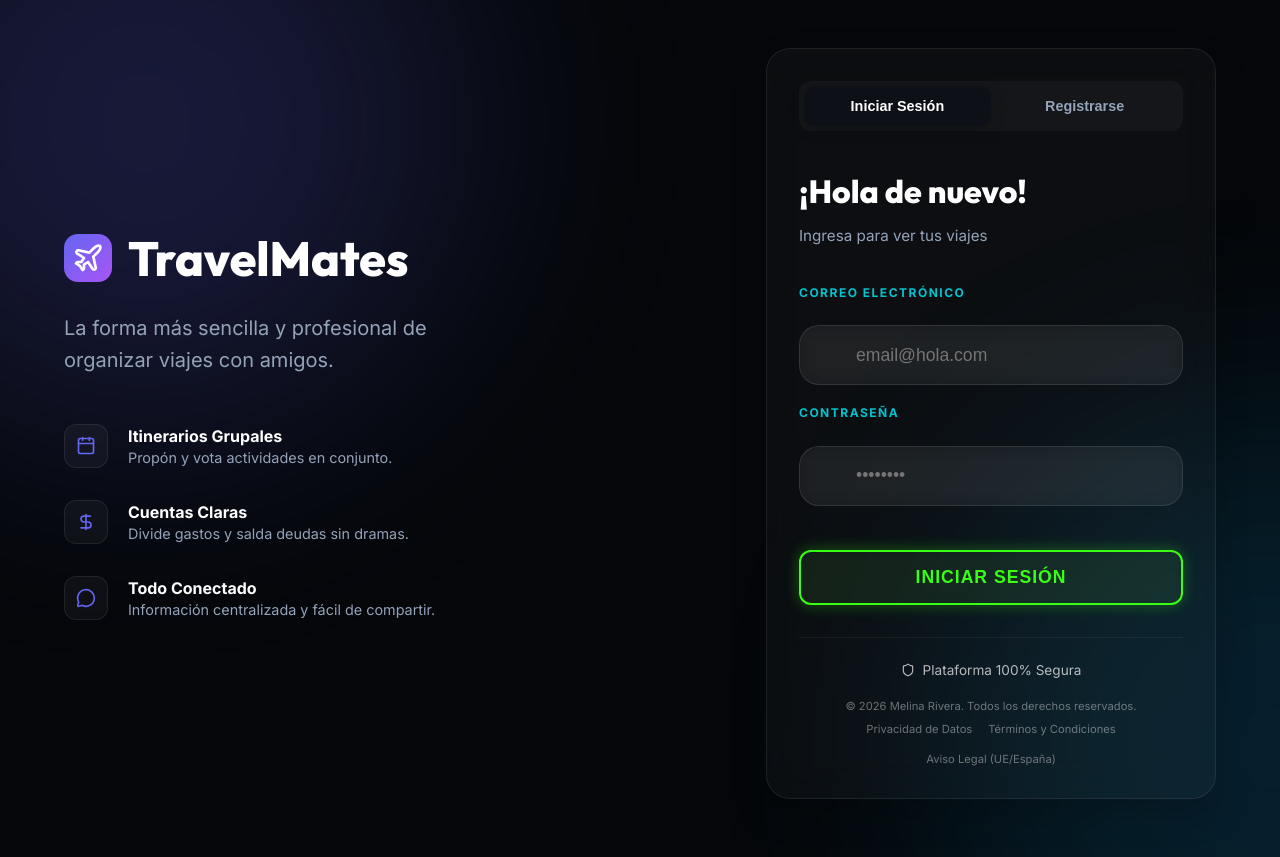
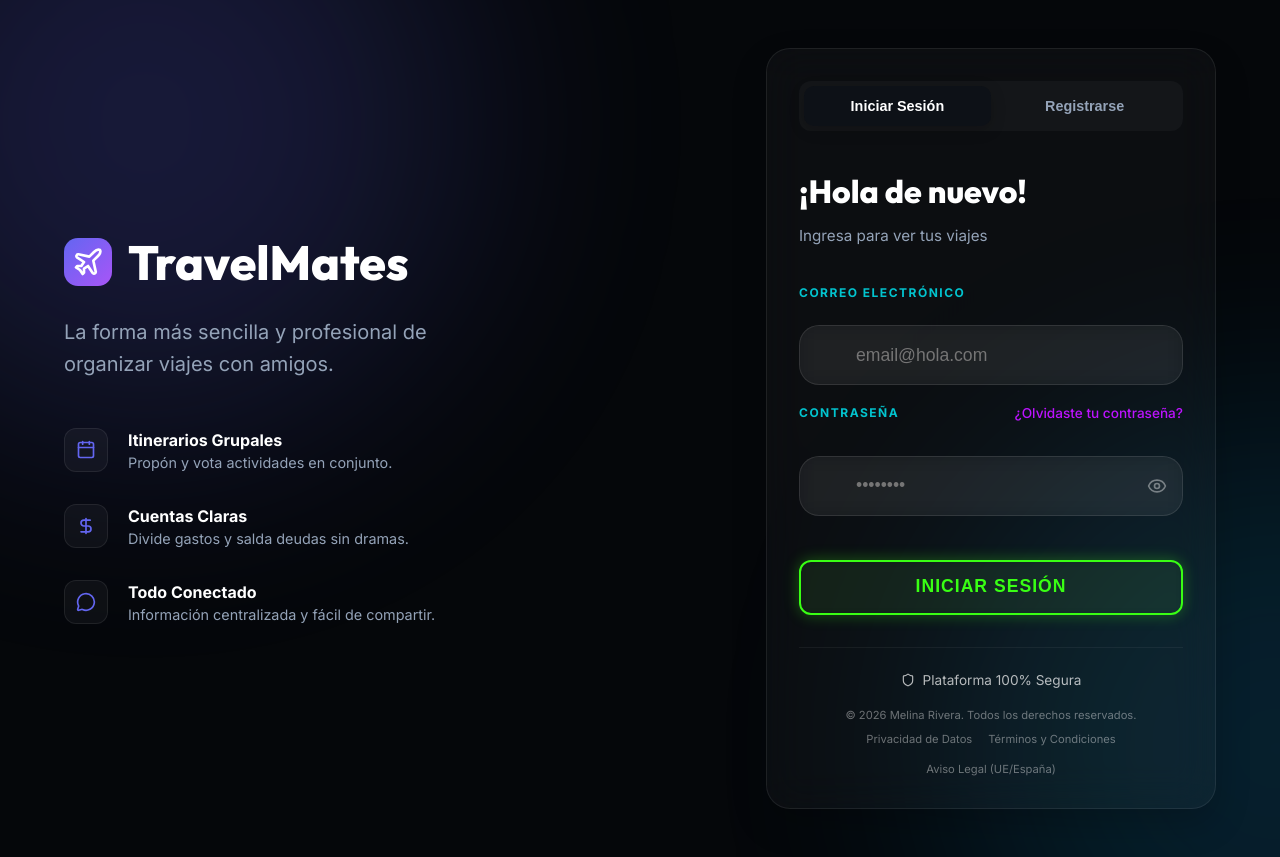
Before and after one commit to melinarivera/TravelMates-App, a React (Vite) app: page /auth in a window 1280 px wide. Built offline with nearby package versions, Linux system fonts and the light colour scheme.

Commit message:
feat: implement password reset flow and add password visibility toggle to AuthPage

```diff
--- a/src/pages/AuthPage.jsx
+++ b/src/pages/AuthPage.jsx
@@ -1,15 +1,16 @@
 import { useState } from 'react'
 import { Navigate, Link } from 'react-router-dom'
 import { useAuth } from '../context/AuthContext'
-import { Plane, Calendar, DollarSign, MessageCircle, Shield } from 'lucide-react'
+import { Plane, Calendar, DollarSign, MessageCircle, Shield, Eye, EyeOff } from 'lucide-react'
 import './AuthPage.css'
 
 export default function AuthPage() {
-  const { user, signIn, signUp } = useAuth()
-  const [mode, setMode] = useState('login')
+  const { user, signIn, signUp, resetPassword } = useAuth()
+  const [mode, setMode] = useState('login') // 'login', 'register', 'reset'
   const [email, setEmail] = useState('')
   const [password, setPassword] = useState('')
   const [name, setName] = useState('')
+  const [showPassword, setShowPassword] = useState(false)
   const [loading, setLoading] = useState(false)
   const [error, setError] = useState('')
 
@@ -25,6 +26,10 @@ export default function AuthPage() {
         if (error) throw error
         setMode('login')
         setError('¡Cuenta creada! Ya puedes entrar.')
+      } else if (mode === 'reset') {
+        const { error } = await resetPassword(email)
+        if (error) throw error
+        setError('¡Te hemos enviado un correo para restablecer tu contraseña! Revisa tu bandeja de entrada.')
       } else {
         const { error } = await signIn(email, password)
         if (error) throw error
@@ -81,7 +86,7 @@ export default function AuthPage() {
         {/* Lado Formulario */}
         <div className="auth-form-panel glass-card">
           <div className="auth-tabs">
-            <button className={`auth-tab ${mode === 'login' ? 'active' : ''}`} onClick={() => setMode('login')}>
+            <button className={`auth-tab ${mode === 'login' || mode === 'reset' ? 'active' : ''}`} onClick={() => setMode('login')}>
               Iniciar Sesión
             </button>
             <button className={`auth-tab ${mode === 'register' ? 'active' : ''}`} onClick={() => setMode('register')}>
@@ -91,10 +96,10 @@ export default function AuthPage() {
 
           <div className="auth-header">
             <h2 className="auth-form-title">
-              {mode === 'login' ? '¡Hola de nuevo!' : 'Crea tu cuenta'}
+              {mode === 'login' ? '¡Hola de nuevo!' : mode === 'register' ? 'Crea tu cuenta' : 'Recuperar contraseña'}
             </h2>
             <p className="auth-form-sub">
-              {mode === 'login' ? 'Ingresa para ver tus viajes' : 'Únete a miles de viajeros'}
+              {mode === 'login' ? 'Ingresa para ver tus viajes' : mode === 'register' ? 'Únete a miles de viajeros' : 'Te enviaremos un enlace de recuperación'}
             </p>
           </div>
 
@@ -117,14 +122,65 @@ export default function AuthPage() {
               <input type="email" className="form-input" placeholder="email@hola.com" value={email} onChange={e => setEmail(e.target.value)} required />
             </div>
 
-            <div className="form-group">
-              <label className="form-label">Contraseña</label>
-              <input type="password" className="form-input" placeholder="••••••••" value={password} onChange={e => setPassword(e.target.value)} required minLength={6} />
-            </div>
+            {mode !== 'reset' && (
+              <div className="form-group">
+                <div style={{ display: 'flex', justifyContent: 'space-between', marginBottom: '0.6rem' }}>
+                  <label className="form-label" style={{ marginBottom: 0 }}>Contraseña</label>
+                  {mode === 'login' && (
+                    <span
+                      style={{ fontSize: '0.85rem', color: '#bc13fe', cursor: 'pointer', fontWeight: 500 }}
+                      onClick={() => setMode('reset')}
+                    >
+                      ¿Olvidaste tu contraseña?
+                    </span>
+                  )}
+                </div>
+                <div style={{ position: 'relative' }}>
+                  <input
+                    type={showPassword ? "text" : "password"}
+                    className="form-input"
+                    placeholder="••••••••"
+                    value={password}
+                    onChange={e => setPassword(e.target.value)}
+                    required
+                    minLength={6}
+                    style={{ paddingRight: '45px' }}
+                  />
+                  <button
+                    type="button"
+                    onClick={() => setShowPassword(!showPassword)}
+                    style={{
+                      position: 'absolute',
+                      right: '12px',
+                      top: '50%',
+                      transform: 'translateY(-50%)',
+                      background: 'none',
+                      border: 'none',
+                      color: 'rgba(255,255,255,0.4)',
+                      cursor: 'pointer',
+                      display: 'flex',
+                      alignItems: 'center',
+                      justifyContent: 'center',
+                      padding: '4px'
+                    }}
+                  >
+                    {showPassword ? <EyeOff size={20} /> : <Eye size={20} />}
+                  </button>
+                </div>
+              </div>
+            )}
 
             <button type="submit" className="btn-add-vibrant" disabled={loading} style={{ width: '100%', marginTop: '1.5rem', height: '55px', fontSize: '1.1rem', justifyContent: 'center' }}>
-              {loading ? <div className="spinner" /> : (mode === 'login' ? 'Iniciar Sesión' : 'Comenzar')}
+              {loading ? <div className="spinner" /> : (mode === 'login' ? 'Iniciar Sesión' : mode === 'register' ? 'Comenzar' : 'Enviar Enlace')}
             </button>
+
+            {mode === 'reset' && (
+              <div style={{ textAlign: 'center', marginTop: '1rem' }}>
+                <span style={{ fontSize: '0.9rem', color: 'rgba(255,255,255,0.6)', cursor: 'pointer' }} onClick={() => setMode('login')}>
+                  Volver a Iniciar Sesión
+                </span>
+              </div>
+            )}
           </form>
 
           <div className="auth-footer" style={{ flexDirection: 'column', gap: '0.8rem', marginTop: '2rem', borderTop: '1px solid rgba(255,255,255,0.05)', paddingTop: '1.5rem' }}>
```
